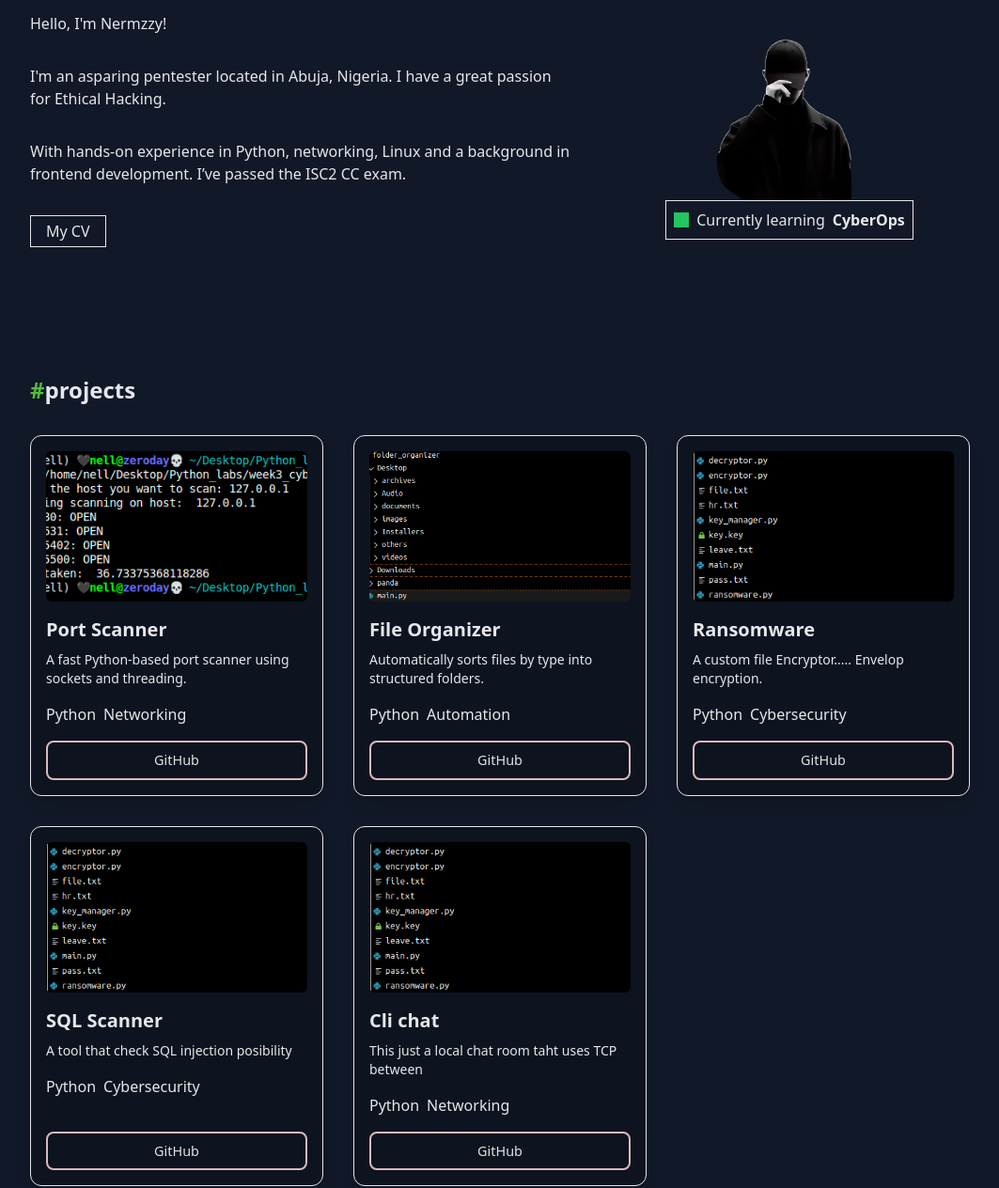
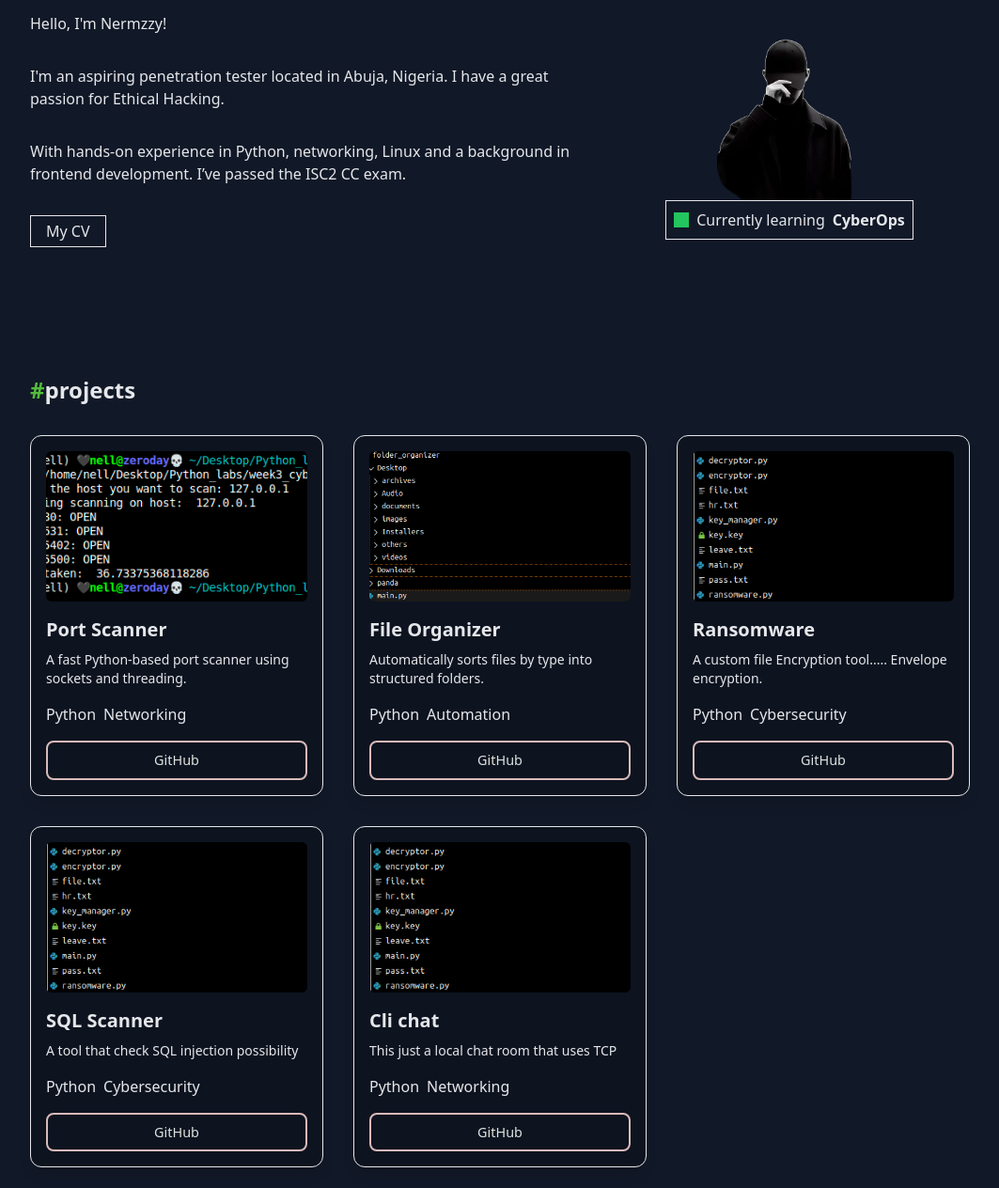
Before and after one commit to Nermzzy/cyber-portfolio, a plain HTML site: page index.html in a window 1280 px wide. Shown: the part 211-1475 px from the top of the page at 94% size, without its empty margins (108-1171 px from the left). Drawn offline with nearby package versions, Linux system fonts and the light colour scheme.

Commit message:
Fix typos in index.html content

```diff
--- a/index.html
+++ b/index.html
@@ -85,7 +85,7 @@
       <div class="hidden md:block"></div>
       <div class="m-auto flex flex-col gap-8">
         <p class="text-primary undefined">Hello, I'm Nermzzy!</p>
-        <p class="text-primary undefined">I'm an asparing pentester located in Abuja, Nigeria. I have a great passion
+        <p class="text-primary undefined">I'm an aspiring penetration tester located in Abuja, Nigeria. I have a great passion
           for Ethical Hacking.</p>
         <p class="text-primary undefined">With hands-on experience in Python, networking, Linux and a background in
           frontend development. I’ve passed the ISC2 CC
@@ -173,7 +173,7 @@
           <img src="images/envelop.png" class="rounded-md mb-4 h-40 w-full object-cover" alt="">
           <h3 class="text-xl font-semibold mb-2 text-primary">Ransomware</h3>
           <p class="text-tertiary text-sm mb-4">
-            A custom file Encryptor..... Envelop encryption.
+            A custom file Encryption tool..... Envelope encryption.
           </p>
 
           <div class="flex flex-wrap gap-2 mb-4">
@@ -194,7 +194,7 @@
           <img src="images/envelop.png" class="rounded-md mb-4 h-40 w-full object-cover" alt="">
           <h3 class="text-xl font-semibold mb-2 text-primary">SQL Scanner</h3>
           <p class="text-tertiary text-sm mb-4">
-            A tool that check SQL injection posibility
+            A tool that check SQL injection possibility
           </p>
 
           <div class="flex flex-wrap gap-2 mb-4">
@@ -217,7 +217,7 @@
           <img src="images/envelop.png" class="rounded-md mb-4 h-40 w-full object-cover" alt="">
           <h3 class="text-xl font-semibold mb-2 text-primary">Cli chat</h3>
           <p class="text-tertiary text-sm mb-4">
-            This just a local chat room taht uses TCP between
+            This just a local chat room that uses TCP
           </p>
 
           <div class="flex flex-wrap gap-2 mb-4">
```
